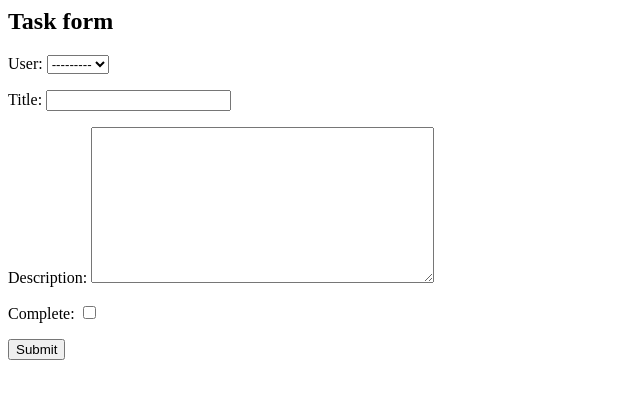
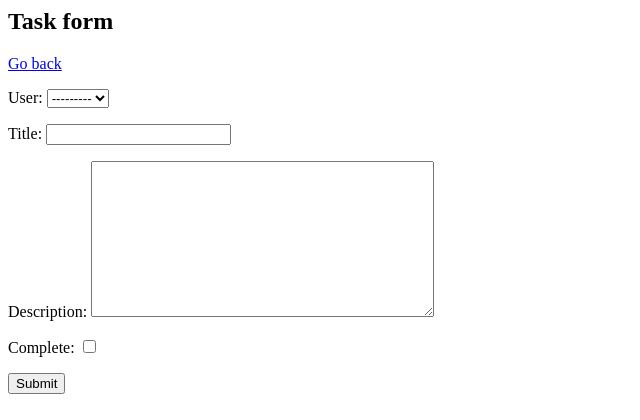
Before and after one commit to MaksFray/todo_list, a Django app: page /task-create in a window 1280 px wide. Shown: the top 420 px of the page, without its empty margins (0-640 px from the left). Run offline with Django 5.2, Linux system fonts and the light colour scheme.

```diff
--- a/base/templates/base/task_form.html
+++ b/base/templates/base/task_form.html
@@ -1,5 +1,5 @@
 <h2>Task form</h2>
-
+<a href="{% url 'tasks' %}">Go back</a>
 <form method="post" action="">
     {% csrf_token %}
     {{ form.as_p }}
```
